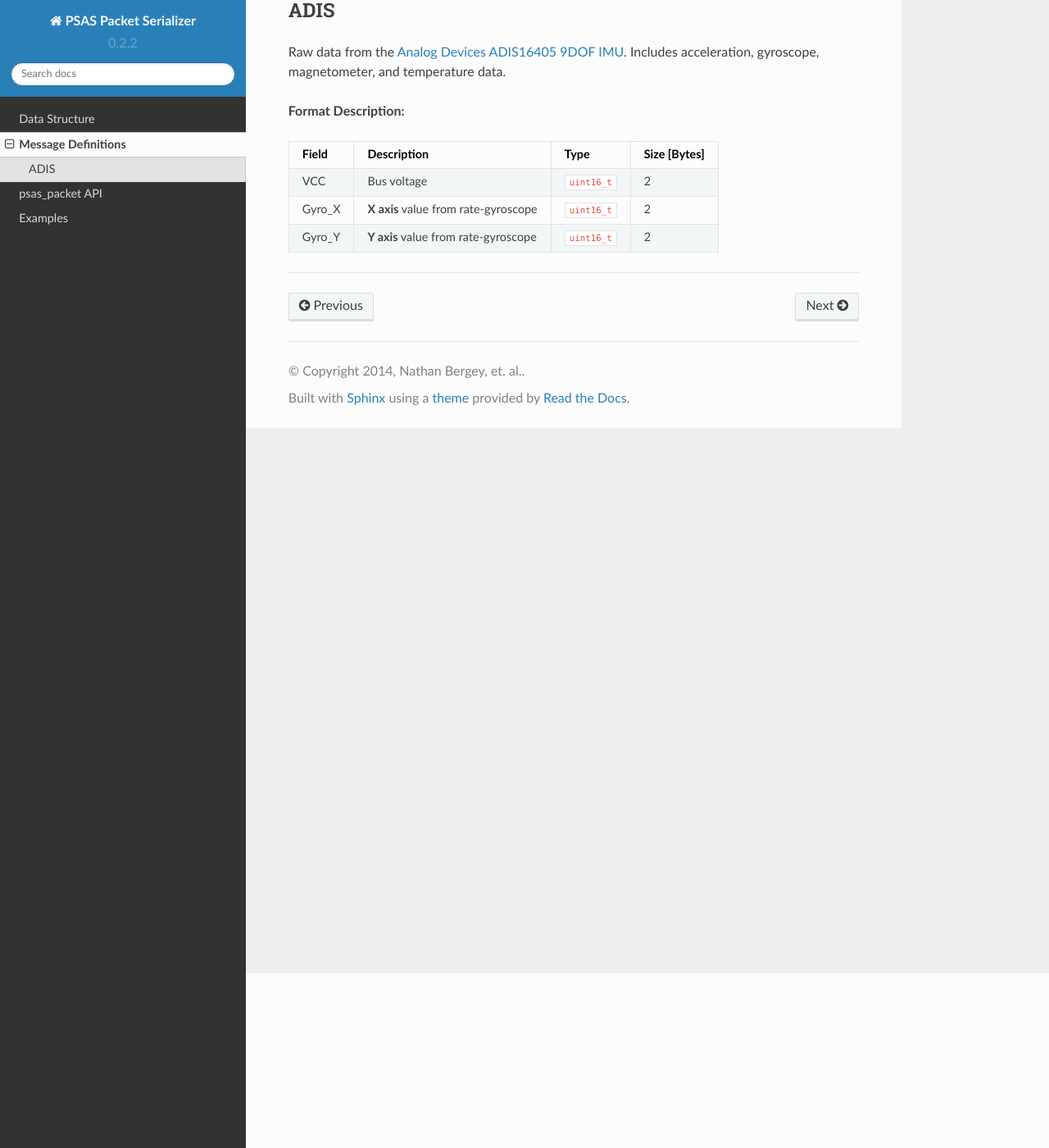
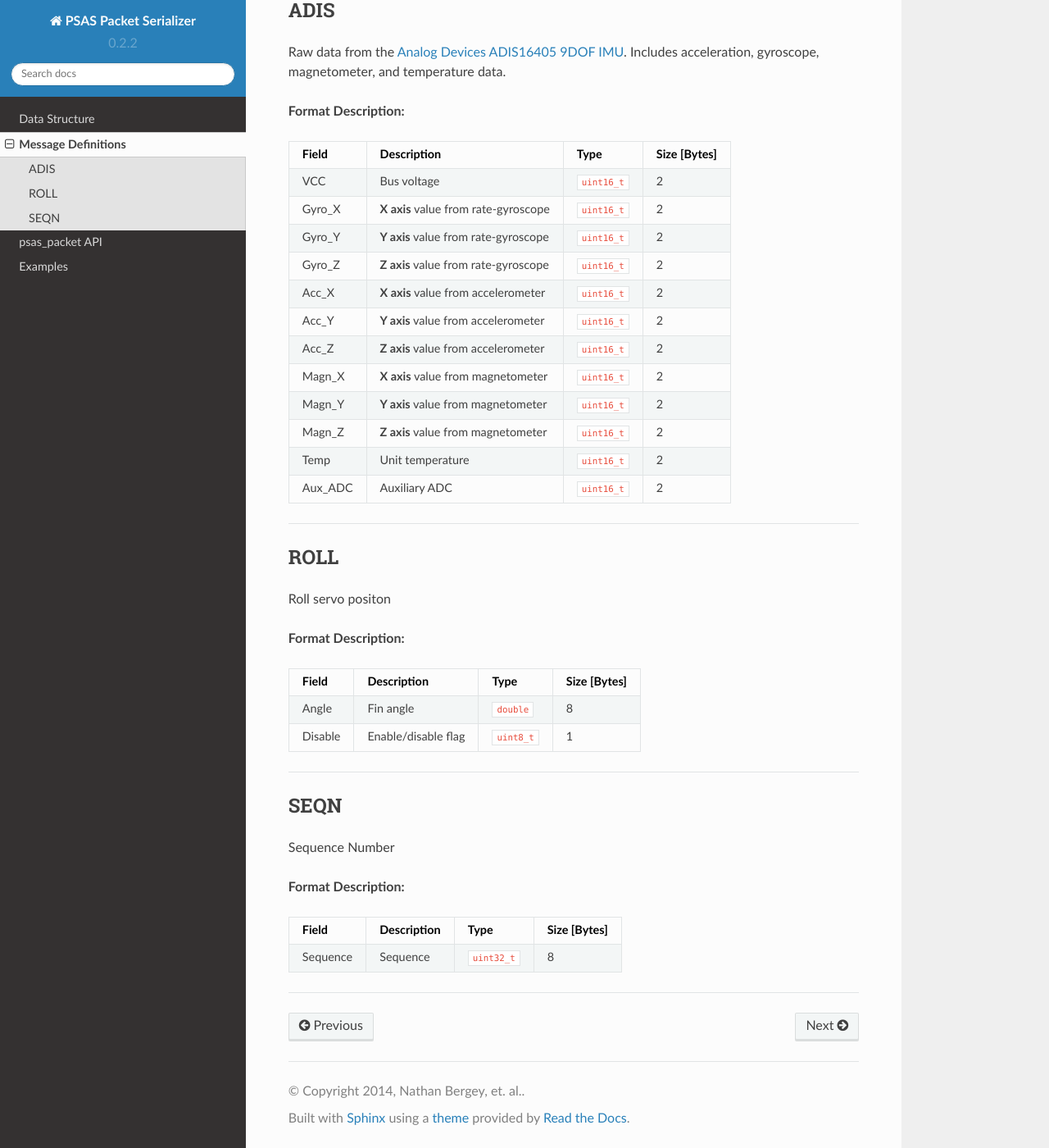
Before and after one commit to psas/psas_packet, a Sphinx documentation site: the page built from docs/format.rst, in a window 1280 px wide and 1400 px high, scrolled down 213 px. Shown: the whole window at 82% size. Built offline with Sphinx 7.4.7 and the Read the Docs theme 2.0.0, drawn with Linux system fonts in a browser that asks for light colours.

Commit message:
sequence number works with autodoc

```diff
--- a/docs/format.rst
+++ b/docs/format.rst
@@ -11,15 +11,69 @@ Raw data from the `Analog Devices ADIS16405 9DOF IMU <http://www.analog.com/en/p
 
 **Format Description:**
 
-+--------+--------------------------------------+------------------+--------------+
-|  Field |                          Description |             Type | Size [Bytes] |
-+========+======================================+==================+==============+
-|    VCC |                          Bus voltage | :code:`uint16_t` |            2 |
-+--------+--------------------------------------+------------------+--------------+
-| Gyro_X | **X axis** value from rate-gyroscope | :code:`uint16_t` |            2 |
-+--------+--------------------------------------+------------------+--------------+
-| Gyro_Y | **Y axis** value from rate-gyroscope | :code:`uint16_t` |            2 |
-+--------+--------------------------------------+------------------+--------------+
++---------+--------------------------------------+------------------+--------------+
+|   Field |                          Description |             Type | Size [Bytes] |
++=========+======================================+==================+==============+
+|     VCC |                          Bus voltage | :code:`uint16_t` |            2 |
++---------+--------------------------------------+------------------+--------------+
+|  Gyro_X | **X axis** value from rate-gyroscope | :code:`uint16_t` |            2 |
++---------+--------------------------------------+------------------+--------------+
+|  Gyro_Y | **Y axis** value from rate-gyroscope | :code:`uint16_t` |            2 |
++---------+--------------------------------------+------------------+--------------+
+|  Gyro_Z | **Z axis** value from rate-gyroscope | :code:`uint16_t` |            2 |
++---------+--------------------------------------+------------------+--------------+
+|   Acc_X |  **X axis** value from accelerometer | :code:`uint16_t` |            2 |
++---------+--------------------------------------+------------------+--------------+
+|   Acc_Y |  **Y axis** value from accelerometer | :code:`uint16_t` |            2 |
++---------+--------------------------------------+------------------+--------------+
+|   Acc_Z |  **Z axis** value from accelerometer | :code:`uint16_t` |            2 |
++---------+--------------------------------------+------------------+--------------+
+|  Magn_X |   **X axis** value from magnetometer | :code:`uint16_t` |            2 |
++---------+--------------------------------------+------------------+--------------+
+|  Magn_Y |   **Y axis** value from magnetometer | :code:`uint16_t` |            2 |
++---------+--------------------------------------+------------------+--------------+
+|  Magn_Z |   **Z axis** value from magnetometer | :code:`uint16_t` |            2 |
++---------+--------------------------------------+------------------+--------------+
+|    Temp |                     Unit temperature | :code:`uint16_t` |            2 |
++---------+--------------------------------------+------------------+--------------+
+| Aux_ADC |                        Auxiliary ADC | :code:`uint16_t` |            2 |
++---------+--------------------------------------+------------------+--------------+
 
 
 --------------------------------------------------------------------------------
+
+
+ROLL
+====
+
+Roll servo positon
+
+**Format Description:**
+
++---------+---------------------+-----------------+--------------+
+|   Field |         Description |            Type | Size [Bytes] |
++=========+=====================+=================+==============+
+|   Angle |           Fin angle |  :code:`double` |            8 |
++---------+---------------------+-----------------+--------------+
+| Disable | Enable/disable flag | :code:`uint8_t` |            1 |
++---------+---------------------+-----------------+--------------+
+
+
+--------------------------------------------------------------------------------
+
+
+SEQN
+====
+
+Sequence Number
+
+**Format Description:**
+
++----------+-------------+------------------+--------------+
+|    Field | Description |             Type | Size [Bytes] |
++==========+=============+==================+==============+
+| Sequence |    Sequence | :code:`uint32_t` |            8 |
++----------+-------------+------------------+--------------+
+
+
+--------------------------------------------------------------------------------
```
Also changed, not shown: 1 other file.
